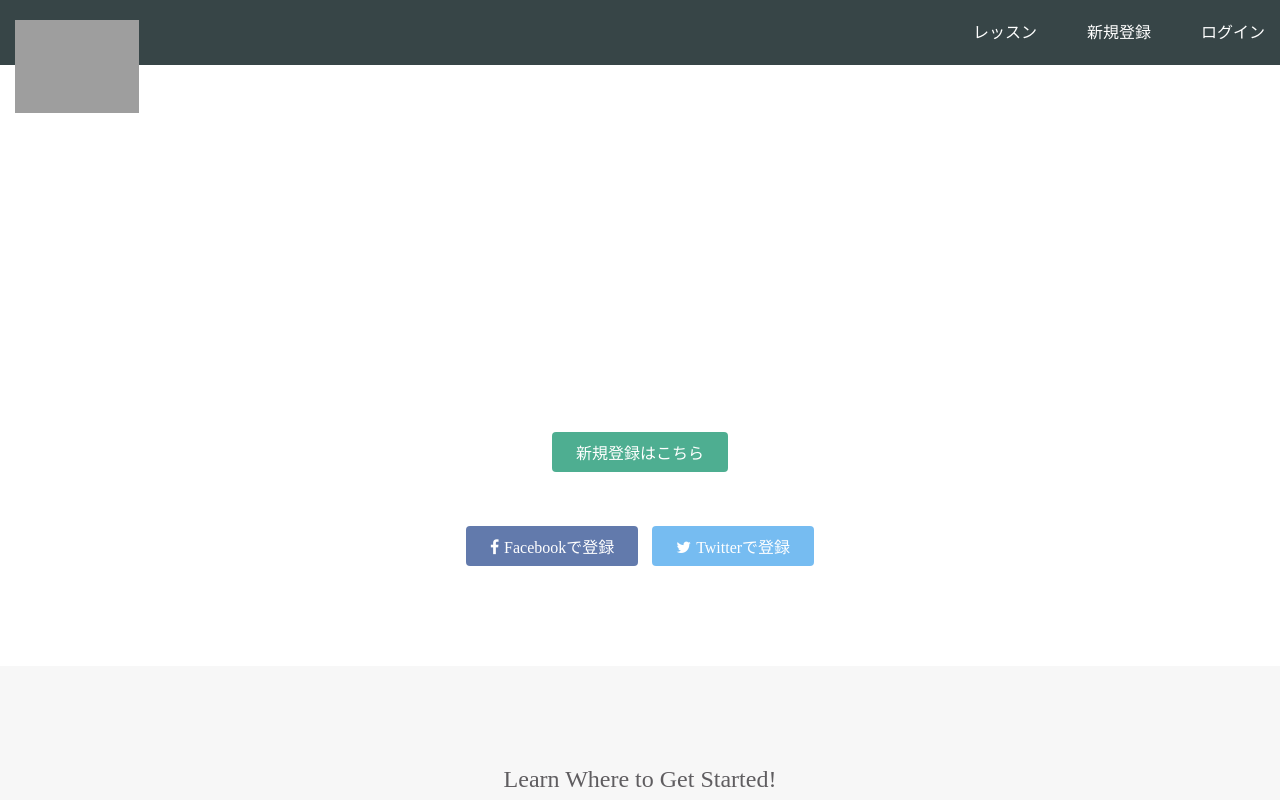
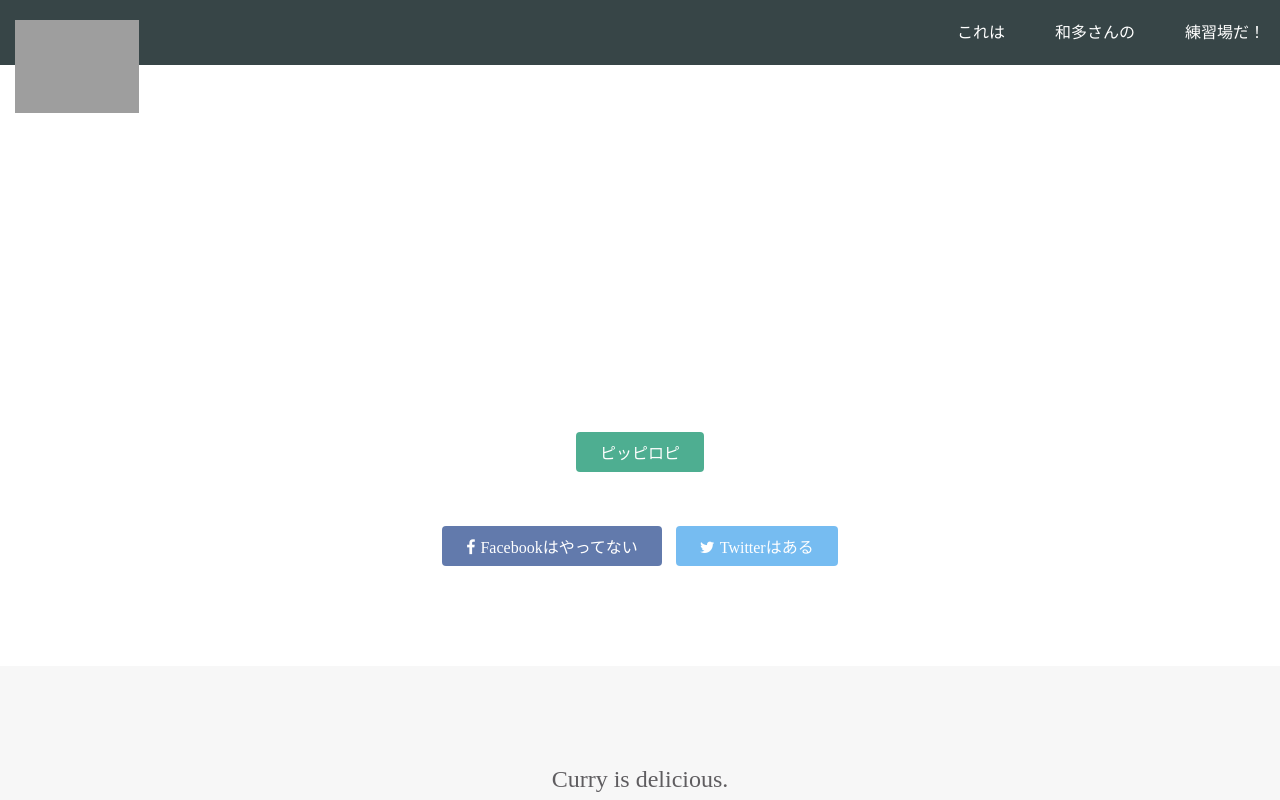
Before and after one commit to y-p-q-s-j-z/y-p-q-s-j-z.github.io, a plain HTML site: page index.html in a window 1280 px wide. Shown: the top 800 px of the page. Drawn offline with Linux system fonts and the light colour scheme; grey boxes are pictures that could not be loaded.

Commit message:
Update index.html

```diff
--- a/index.html
+++ b/index.html
@@ -3,7 +3,7 @@
 <head>
   <meta charset="utf-8">
   <meta name="viewport" content="width=device-width, initial-scale=1.0">
-  <title>Progate</title>
+  <title>WATA LAB</title>
   <link href="https://maxcdn.bootstrapcdn.com/font-awesome/4.7.0/css/font-awesome.min.css" rel="stylesheet" integrity="sha384-wvfXpqpZZVQGK6TAh5PVlGOfQNHSoD2xbE+QkPxCAFlNEevoEH3Sl0sibVcOQVnN" crossorigin="anonymous">
   <link rel="stylesheet" type="text/css" href="stylesheet.css">
 </head>
@@ -15,28 +15,28 @@
       </div>
       <span class="fa fa-bars menu-icon"></span>
       <div class="header-right">
-        <a href="#">レッスン</a>
-        <a href="#">新規登録</a>
-        <a href="#" class="login">ログイン</a>
+        <a href="#">これは</a>
+        <a href="#">和多さんの</a>
+        <a href="#" class="login">練習場だ！</a>
       </div>
     </div>
   </header>
   <div class="top-wrapper">
     <div class="container">
-      <h1>LEARN TO CODE.<br>LEARN TO BE CREATIVE.</h1>
-      <p>Progateはオンラインプログラミング学習サービスです。<br>初心者にもやさしいスライドとレッスンで、ウェブサービスを作りながらプログラミングを学んでいきましょう。</p>
+      <h1>I'M LEARNING.<br>I'LL BE MORE CREATIVE.</h1>
+      <p>和多はプログラミングを学習しています。<br>Progateを使って七転八倒中。</p>
       <div class="btn-wrapper">
-        <a href="#" class="btn signup">新規登録はこちら</a>
+        <a href="#" class="btn signup">ピッピロピ</a>
         <p>or</p>
-        <a href="#" class="btn facebook"><span class="fa fa-facebook"></span>Facebookで登録</a>
-        <a href="#" class="btn twitter"><span class="fa fa-twitter"></span>Twitterで登録</a>
+        <a href="#" class="btn facebook"><span class="fa fa-facebook"></span>Facebookはやってない</a>
+        <a href="#" class="btn twitter"><span class="fa fa-twitter"></span>Twitterはある</a>
       </div>
     </div>
   </div>
   <div class="lesson-wrapper">
     <div class="container">
       <div class="heading">
-        <h2>Learn Where to Get Started!</h2>
+        <h2>Curry is delicious.</h2>
       </div>
       <div class="lessons">
         <div class="lesson">
```
